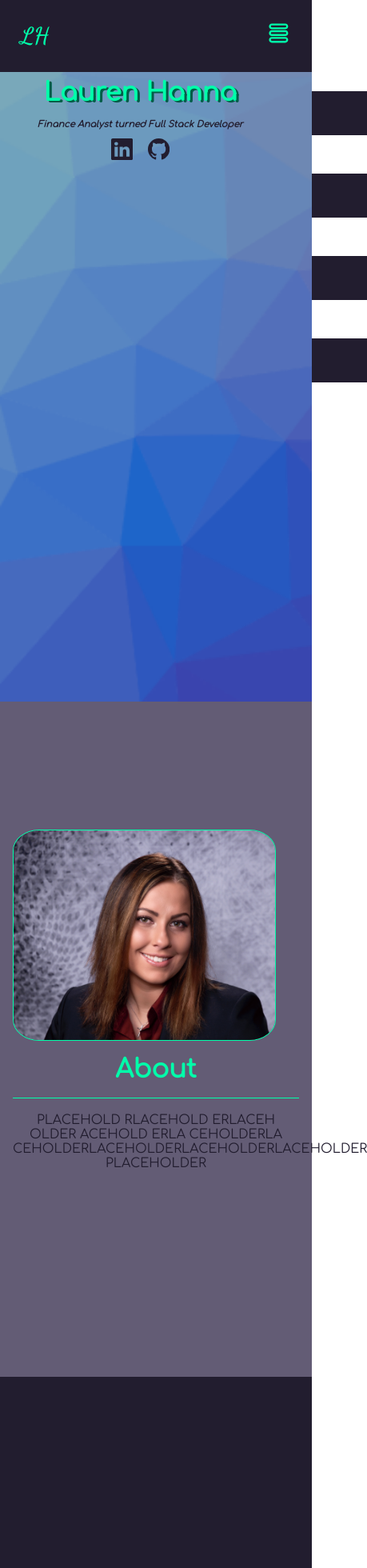
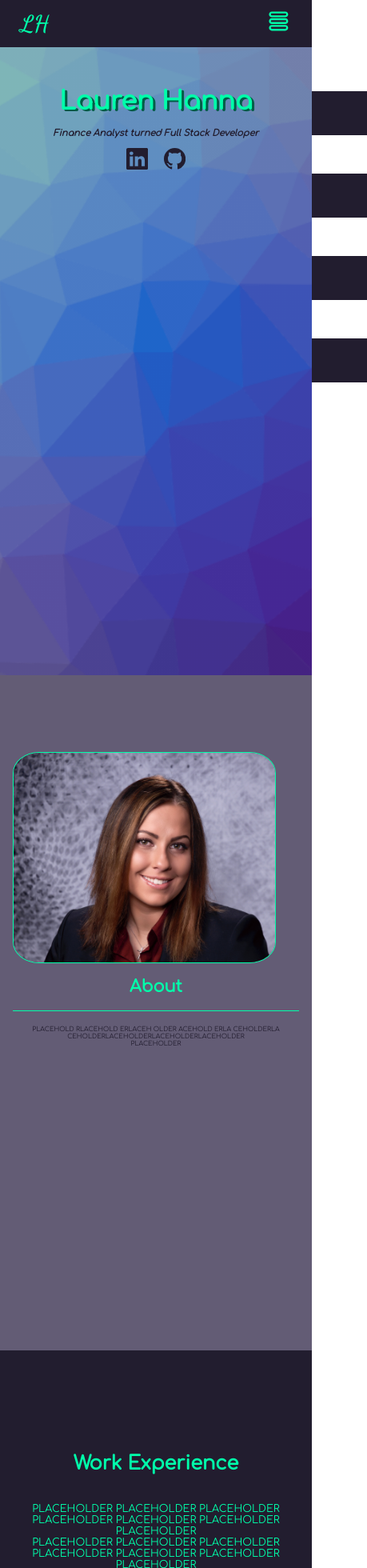
Before and after one commit to lauren-leigh/Laurens-App, a React (Create React App) app: page / in a window 390 px wide. Shown: the top 1960 px of the page at 80% size, 459 px wide, since content can reach past the window. Built offline with nearby package versions, Linux system fonts and the light colour scheme.

Commit message:
fix responsiveness

```diff
--- a/src/Namesake/Namesake.css
+++ b/src/Namesake/Namesake.css
@@ -1,12 +1,14 @@
 
 .name-holder {
-    margin-top: 15%;
-    margin-left: 8%;
+    padding-top: 15%;
+    padding-left: 8%;
     height: 100vh;
-    width: 100vh;
+    width: 100%;
+    background: linear-gradient(0deg, rgba(0, 0, 0, 0.2), rgba(0, 0, 0, 0.2)), url('../images/cool-background.png') no-repeat center center/cover;
+
 }
 
-.name-holder:before {
+/* .name-holder:before {
    content: '';
    background: linear-gradient(0deg, rgba(0, 0, 0, 0.2), rgba(0, 0, 0, 0.2)), url('../images/cool-background.png') no-repeat center center/cover;
    height: 100%;
@@ -15,24 +17,26 @@
    top: 0;
    left: 0;
    z-index: -1;
-}
+} */
 
-h1 {
+.name-holder h1 {
     font-size: 400%;
     color: hsl(160, 100%, 50%);
     text-shadow: 3px 2px 0px rgb(0, 93, 71);
+    width: 100%;
 }
 
-h3 {
+.name-holder h3 {
     margin-top: 1rem;
     color: hsl(257, 24%, 15%);
     font-style: italic;
+    width: 100%;
 }
 
-.icons {
+.name-holder .icons {
     display: flex;
     margin-top: 3%;
-    margin-left: 17%;
+    margin-left: 15%;
 }
 
 .icons a {
@@ -48,19 +52,14 @@ h3 {
     margin-left: 5%;
 }
 
-@media screen and (max-width: 800px) {
+@media screen and (max-width: 940px) {
     .name-holder {
         width: 100%;
-        margin-left: -5%;
-        margin-top: 25%;
+        height: 100vh;
+        padding-left: 0%;
+        padding-top: 28%;
         text-align: center;
-    }
-    .name-holder:before {
-        content: '';
         background: linear-gradient(0deg, rgba(0, 0, 0, 0.2), rgba(0, 0, 0, 0.2)), url('../images/cool-background.png') no-repeat center center/cover;
-        height: 155vh;
-        width: 100%;
-        position: absolute;
     }
     .name-holder h1 {
         font-size: 200%;
@@ -69,11 +68,11 @@ h3 {
         width: 100%;
         font-size: 70%;
     }
-    .icons {
+    .name-holder .icons {
         margin-left: 0%;
         justify-content: center;
     }
-    .icons a {
+    .name-holder .icons a {
         font-size: 1.7rem;
     }
 }
--- a/src/Nav/Nav.css
+++ b/src/Nav/Nav.css
@@ -2,7 +2,7 @@
 
 .header {
     position: fixed;
-    height: 90px;
+    height: 7%;
     width: 100%;
     top: 0;
     left: 0;
@@ -67,7 +67,7 @@ ul {
 
 
 
-@media screen and (max-width: 800px) {
+@media screen and (max-width: 940px) {
     .header {
         max-width: 100%;
     }
--- a/src/Pages/About.css
+++ b/src/Pages/About.css
@@ -4,7 +4,6 @@
     padding: 16rem 1rem 16rem 1rem;
     width: 100%;
     height: 100vh;
-    margin-top: -16.5%;
 }
 
 .info {
@@ -38,9 +37,9 @@
 }
 
 
-@media screen and (max-width: 800px) {
+@media screen and (max-width: 940px) {
     .about {
-        padding: 10rem 1rem 10rem 1rem;
+        padding: 6rem 1rem 6rem 1rem;
         width: 100%;
         height: 100vh;
     }
@@ -63,6 +62,9 @@
         color: hsl(160, 100%, 50%);
         border-bottom: solid 1px hsl(160, 100%, 50%);
         padding-bottom: 5%;
-        font-size: 200%;
+        font-size: 130%;
+    }
+    .about .container .column p {
+        font-size: 50%;
     }
 }
--- a/src/Pages/Work.css
+++ b/src/Pages/Work.css
@@ -15,3 +15,16 @@
     font-size: 200%;
     margin-bottom: 10%;
 }
+
+
+@media screen and (max-width: 940px) {
+    .work-container {
+        padding: 8rem 1rem 8rem 1rem;
+    }
+    .work-container .head-container {
+        font-size: 100%;
+    }
+    .work-container .body-container {
+        font-size: 80%;
+    }
+}
```
